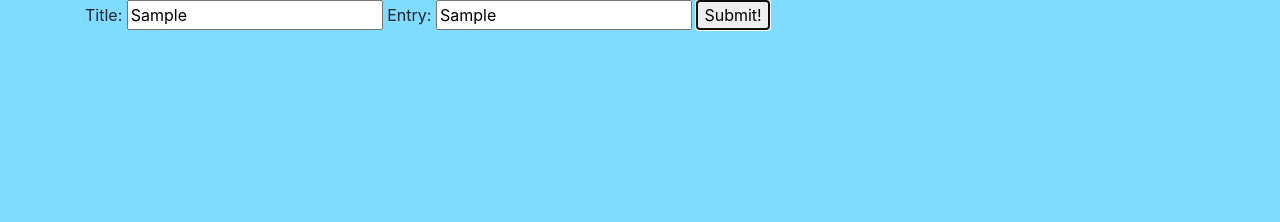
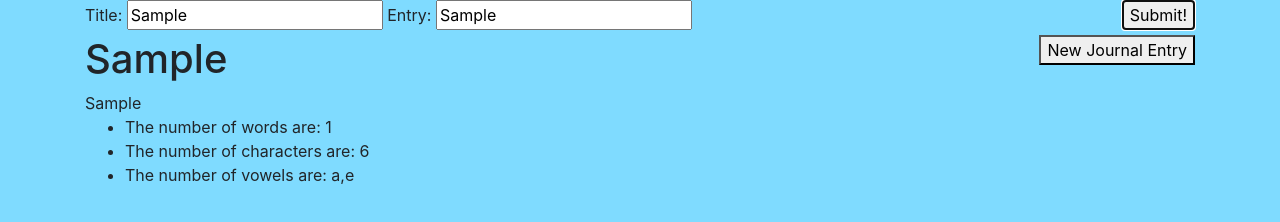
Before and after one commit to nikhilbatta/Journal, a website built with webpack: page src/index.html in a window 1280 px wide. Both pictures are taken after typing "Sample", "Sample" into the empty fields and a click on the button "Submit!". Built offline with nearby package versions, Linux system fonts and the light colour scheme.

Commit message:
adds simple display

```diff
--- a/src/index.html
+++ b/src/index.html
@@ -13,9 +13,16 @@
         <input id="entry" type="text">
         <button type="submit" name="button">Submit!</button>
       </form>
-      <div id="outputDisplay">
+      <button id="newWack" type="click" name="click"> New Journal Entry</button>
+      <h1 id="outputDisplay">
+
+      </h1>
+      <div id="outputDisplay1">
 
       </div>
+      <ul id="listOfStuff">
+
+      </ul>
     </div>
   </body>
 </html>
--- a/src/journal1.js
+++ b/src/journal1.js
@@ -1,27 +1,32 @@
+import $ from 'jquery';
+//backEnd
 export function Journal() {
-  this.entries = []
+  this.entries = [];
 }
-
 Journal.prototype.addEntry = function(entry) {
   this.entries.push(entry);
 }
-
 export function Entry(title, entry) {
   this.title = title,
   this.entry = entry
 }
-
 Entry.prototype.numberOfWords = function() {
   var wordCounter = this.entry.trim().split(/\s+/).length;
-  console.log(wordCounter)
+  return wordCounter;
 }
 Entry.prototype.allCharacters = function(){
   var characterCounter = this.entry.split("").length;
-  console.log(characterCounter);
+  return characterCounter;
 }
 Entry.prototype.allVowels = function(){
   var vowelCounter = this.entry.match(/[aeiou]/g);
-
-  // var vowelCounter = this.entry.split("a","e","i","o","u",0).length;
-  console.log(vowelCounter)
+  return vowelCounter;
 }
+// frontEnd
+Journal.prototype.display = function(){
+  this.entries.forEach(function(entry1){
+      $("#listOfStuff").append("<li>" + "The number of words are: " + " "  + entry1.numberOfWords() + "</li>");
+      $("#listOfStuff").append("<li>" + "The number of characters are: " + " "  + entry1.allCharacters() + "</li>");
+      $("#listOfStuff").append("<li>" + "The number of vowels are: " + " "  + entry1.allVowels() + "</li>");
+  });
+}
--- a/src/main.js
+++ b/src/main.js
@@ -5,17 +5,24 @@ import 'bootstrap';
 import 'bootstrap/dist/css/bootstrap.min.css';
 import './styles.css';
 
+var newJournal = new Journal();
 $(document).ready(function() {
-  var newJournal = new Journal();
   $("form#journal").submit(function(event) {
     event.preventDefault();
     var inputTitle = $("input#title").val();
     var inputEntry = $("input#entry").val();
     var newEntry = new Entry(inputTitle, inputEntry);
-    newEntry.numberOfWords();
-    newEntry.allCharacters();
-    newEntry.allVowels();
     newJournal.addEntry(newEntry);
+    $("#outputDisplay").text(inputTitle);
+    $("#outputDisplay1").text(inputEntry);
+    $("#listOfStuff").show();
+    newJournal.display();
     console.log(newJournal);
   });
+  $("#newWack").click(function(){
+    newJournal = new Journal();
+    $("#outputDisplay").text(" ");
+    $("#outputDisplay1").text(" ");
+    $("#listOfStuff").hide();
+  });
 });
--- a/src/styles.css
+++ b/src/styles.css
@@ -1,3 +1,6 @@
 body {
   background-color: #7FDBFF;
 }
+button {
+  float:right;
+}
```
